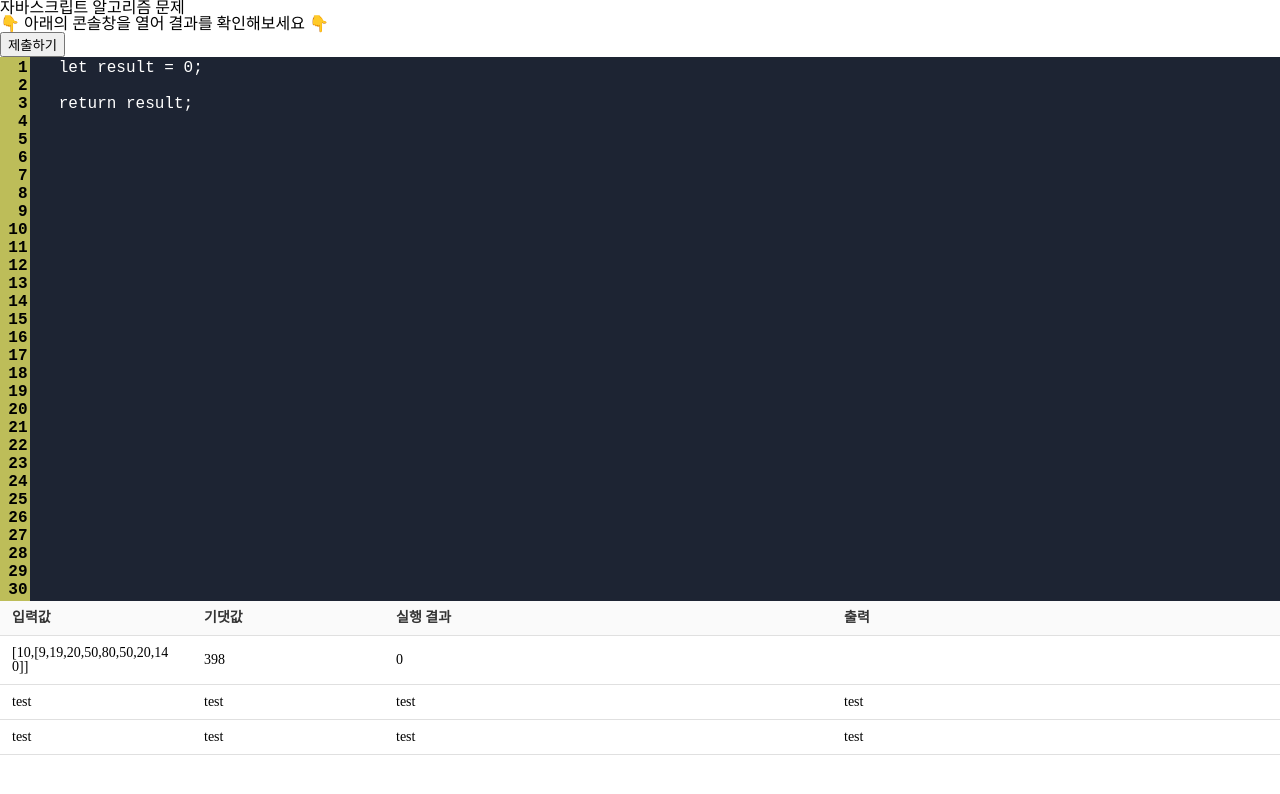
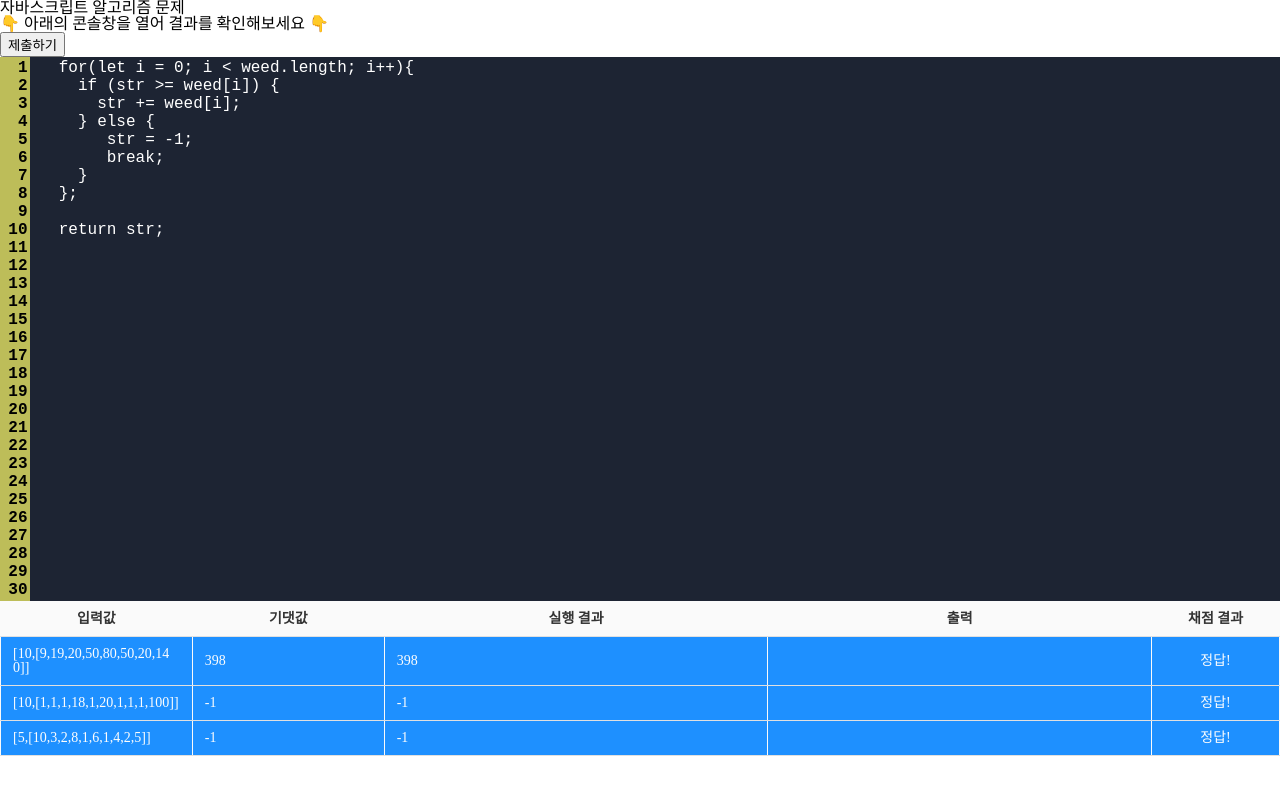
Before and after one commit to yoon5450/algorithm, a plain HTML site: page index.html in a window 1280 px wide. Both pictures are taken after a click on the button "제출하기". Drawn offline with nearby package versions, Linux system fonts and the light colour scheme.

Commit message:
result animate, result edge problem solve

```diff
--- a/index.html
+++ b/index.html
@@ -15,12 +15,18 @@
     <p>👇 아래의 콘솔창을 열어 결과를 확인해보세요 👇</p>
     <input type="button" id="submitBtn" value="제출하기" />
     <div class="code-area">
-      <textarea id="line-number" readonly rows="30">
-      </textarea>
+      <textarea id="line-number" readonly rows="30"> </textarea>
       <textarea id="input-code" rows="30">
-  let result = 0;
+  for(let i = 0; i < weed.length; i++){
+    if (str >= weed[i]) {
+      str += weed[i];
+    } else {
+       str = -1;
+       break;
+    }
+  };
 
-  return result;
+  return str;
 </textarea
       >
     </div>
@@ -33,26 +39,30 @@
           <th>기댓값</th>
           <th>실행 결과</th>
           <th>출력</th>
+          <th>채점 결과</th>
         </tr>
       </thead>
       <tbody id="result-table-body">
-        <tr>
+        <tr class="result-body-tr">
           <td>test</td>
           <td>test</td>
           <td>test</td>
           <td>test</td>
+          <td>score</td>
         </tr>
-        <tr>
+        <tr class="result-body-tr">
           <td>test</td>
           <td>test</td>
           <td>test</td>
           <td>test</td>
+          <td>score</td>
         </tr>
-        <tr>
+        <tr class="result-body-tr">
           <td>test</td>
           <td>test</td>
           <td>test</td>
           <td>test</td>
+          <td>score</td>
         </tr>
       </tbody>
     </table>
--- a/src/index.js
+++ b/src/index.js
@@ -10,12 +10,13 @@ const lines = document.getElementById("line-number");
 const submitBtn = document.getElementById("submitBtn");
 const resultTableBody = document.getElementById("result-table-body");
 
-
-
-
 // 문제 데이터
-const input = [[10, [9, 19, 20, 50, 80, 50, 20, 140]]];
-const expectiveValue = [398];
+const input = [
+  [10, [9, 19, 20, 50, 80, 50, 20, 140]],
+  [10, [1, 1, 1, 18, 1, 20, 1, 1, 1, 100]],
+  [5, [10, 3, 2, 8, 1, 6, 1, 4, 2, 5]],
+];
+const expectiveValue = [398, -1, -1];
 
 //DOM Load되었을 때 실행
 document.addEventListener("DOMContentLoaded", () => {
@@ -28,9 +29,13 @@ document.addEventListener("DOMContentLoaded", () => {
 
 //제출, 실행
 submitBtn.addEventListener("click", (e) => {
-  const wrappedCode = `(str, weed) => { ${codeEditor.value} }`;
-  const solution = new Function("return " + wrappedCode)();
-  solve(solution);
+  try {
+    const wrappedCode = `(str, weed) => { ${codeEditor.value} }`;
+    const solution = new Function("return " + wrappedCode)();
+    solve(solution);
+  } catch (err) {
+    outputTr.children[3].textContent = err;
+  }
 });
 
 //textarea keydown 설정
@@ -64,8 +69,8 @@ codeEditor.addEventListener("keydown", function (e) {
 });
 
 // 스크롤 동기화
-code.addEventListener("scroll", () => {
-  lines.scrollTop = code.scrollTop;
+codeEditor.addEventListener("scroll", () => {
+  lines.scrollTop = codeEditor.scrollTop;
   console.log(lines.scrollTop);
 });
 
@@ -81,7 +86,7 @@ function solve(callback) {
   };
 
   for (let i = 0; i < input.length; i++) {
-    let outputTd = resultTableBody.children[i];
+    let outputTr = resultTableBody.children[i];
     output = "";
     let result = 0;
 
@@ -91,10 +96,18 @@ function solve(callback) {
       output += "[에러] : \n" + err;
     }
 
-    outputTd.children[0].textContent = JSON.stringify(input[i]);
-    outputTd.children[1].textContent = expectiveValue[i];
-    outputTd.children[2].textContent = result;
-    outputTd.children[3].textContent = output;
+    outputTr.children[0].textContent = JSON.stringify(input[i]);
+    outputTr.children[1].textContent = expectiveValue[i];
+    outputTr.children[2].textContent = result;
+    outputTr.children[3].textContent = output;
+    outputTr.classList.remove("success", "fail");
+    if (expectiveValue[i] === result) {
+      outputTr.classList.add("success");
+      outputTr.children[4].textContent = "정답!";
+    } else {
+      outputTr.classList.add("fail");
+      outputTr.children[4].textContent = "실패";
+    }
   }
 
   //원본으로 되돌리기
--- a/src/work1.js
+++ b/src/work1.js
@@ -15,13 +15,14 @@ export function solution() {
   let str = 10;
   let weed = [9, 19, 20, 50, 80, 50, 20, 140];
 
-  weed.forEach((el) => {
-    if (str >= el) {
-      str += el;
+  for(let i = 0; i < weed.length; i++){
+    if (str >= weed[i]) {
+      str += weed[i];
     } else {
-      console.log(-1);
+       str = -1;
+       break;
     }
-  });
+  };
 
   return str;
 }
--- a/style.css
+++ b/style.css
@@ -46,13 +46,22 @@
   width: 100%;
   border-collapse: collapse;
 }
+
+.result-body-tr {
+  background-color: white;
+  color: black;
+  transition: background-color 0.4s, color 0.4s;
+}
+
 .result-table th,
 .result-table td {
   padding: 10px 12px;
-  text-align: left;
+  text-align: center;
+  border:#fafafa solid 1px;
   white-space: pre-wrap;
   border-bottom: 1px solid #e0e0e0;
 }
+
 .result-table th {
   background-color: #fafafa;
   font-weight: 600;
@@ -79,5 +88,20 @@
 .result-table td:nth-child(3),
 .result-table td:nth-child(4) {
   text-align: left;
-  width: 35%;
+  width: 30%;
 }
+
+.result-table td:nth-child(5){
+  text-align: center;
+  width: 10%;
+}
+
+.fail{
+  background-color: #f12c60;
+  color: #fdfdfd;
+}
+
+.success{
+  background-color: dodgerblue;
+  color: #fdfdfd;
+}
```
